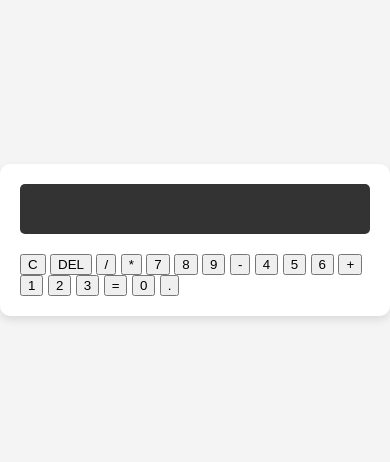
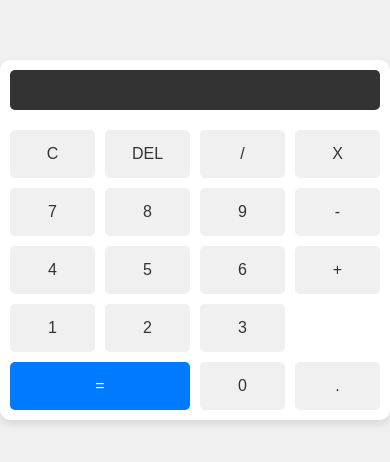
Before and after one commit to buzzlaiyirv/Programacion-Web, a plain HTML site: page clase_26092024/index.html in a window 390 px wide. Shown: the part 182-644 px from the top of the page. Drawn offline with Linux system fonts and the light colour scheme.

Commit message:
Add files via upload

```diff
--- a/clase_26092024/index.html
+++ b/clase_26092024/index.html
@@ -15,8 +15,8 @@
         <div class="calculator-buttons">
             <button class="button" onclick="clearDisplay()">C</button>
             <button class="button" onclick="deleteLast()">DEL</button>
-            <button class="button" onclick="appendToDisplay('/')">/</button>
-            <button class="button" onclick="apppendToDisplay('*')">*</button>
+            <button class="button" onclick="apppendToDisplay('/')">/</button>
+            <button class="button" onclick="apppendToDisplay('*')">X</button>
 
             <button class="button" onclick="apppendToDisplay('7')">7</button>
             <button class="button" onclick="apppendToDisplay('8')">8</button>
--- a/clase_26092024/script.js
+++ b/clase_26092024/script.js
@@ -0,0 +1,22 @@
+
+function apppendToDisplay(value) {
+    document.getElementById('display').value += value;
+    }
+
+function clearDisplay() {
+document.getElementById( 'display'). value = '';
+}
+
+function deleteLast() {
+let displayValue = document.getElementById('display').value;
+ document.getElementById('display').value = displayValue.slice(0. -1);
+}
+
+function calculateResult() {
+ try {
+    let result = eval(document.getElementById('display').value);
+    document.getElementById('display').value = result;
+ } catch (error) {
+    alert('Expresion Invalida');
+ }
+ }
--- a/clase_26092024/styles.css
+++ b/clase_26092024/styles.css
@@ -9,7 +9,7 @@ body {
     align-items: center;
     height: 100vh;
     margin: 0;
-    background-color: #F4F4F4;
+    background-color: #f0f0f0;
     font-family: Arial, Helvetica, sans-serif;
 
 }
@@ -37,3 +37,51 @@ body {
     border-radius: 5px;
     margin-bottom: 20px;
 }
+
+.calculator-buttons {
+    display: grid;
+    grid-template-columns: repeat(4, 1fr);
+    gap: 10px;
+}
+
+.button {
+    padding: 20px;
+    font-size: 1.2rem;
+    border: none;
+    border-radius: 5px;
+    background-color: #f0f0f0;
+    color: #333;
+    cursor: pointer;
+    transition: background-color 0.3s;
+
+}
+
+.button:hover {
+    background-color: #ddd;
+}
+
+.equal-button {
+    grid-column: span 2;
+    background-color: #007bff;
+    color: white;
+
+}
+
+.equal-button:hover {
+    background-color: #0056b3;
+}
+
+@media (max-width: 600px) {
+    .calculator {
+        padding: 10px
+    }
+
+    .calculator-screen {
+        height: 40px;
+        font-size: 1.2rem;
+    }
+    .button {
+        padding: 15px;
+        font-size: 1rem;
+    }
+}
```
